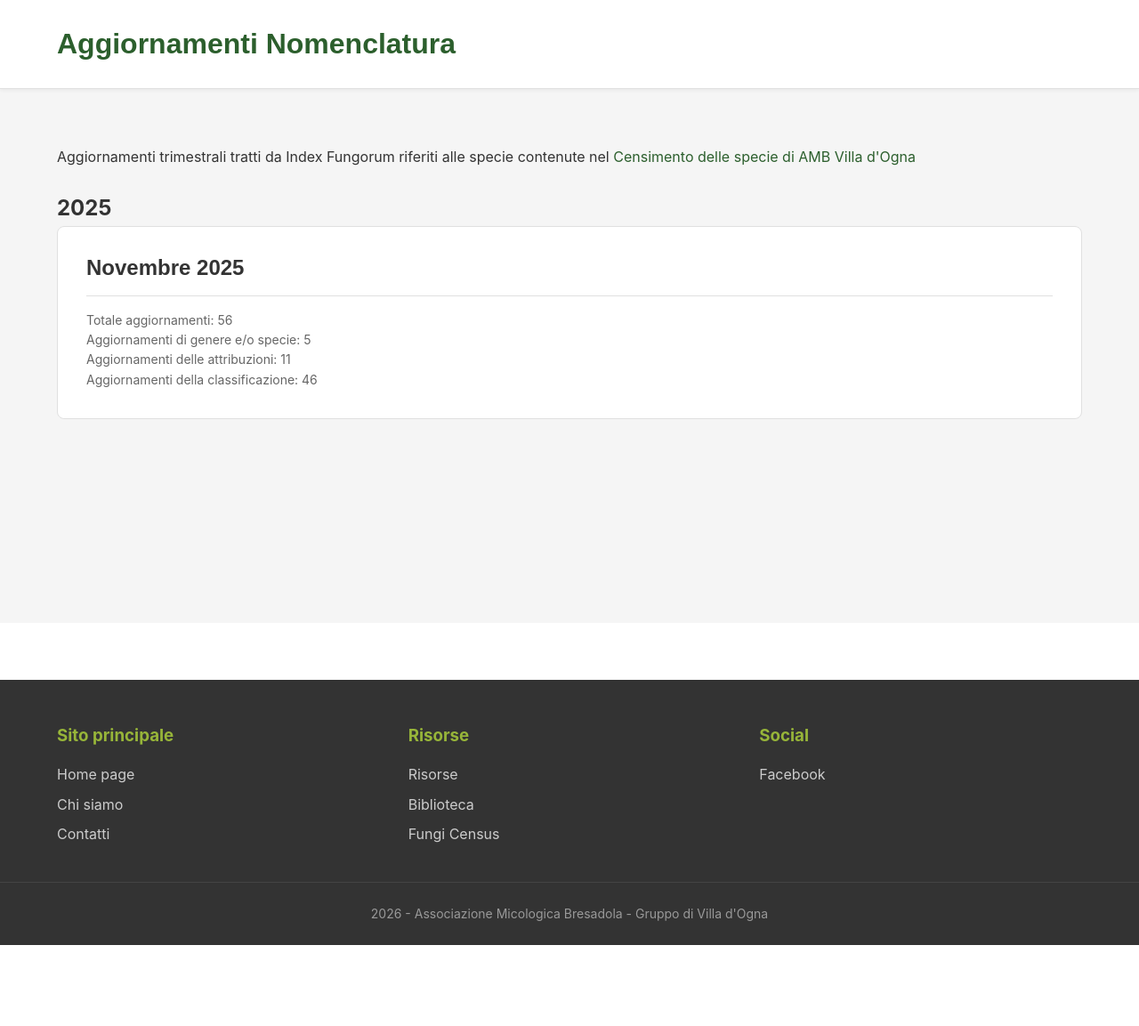
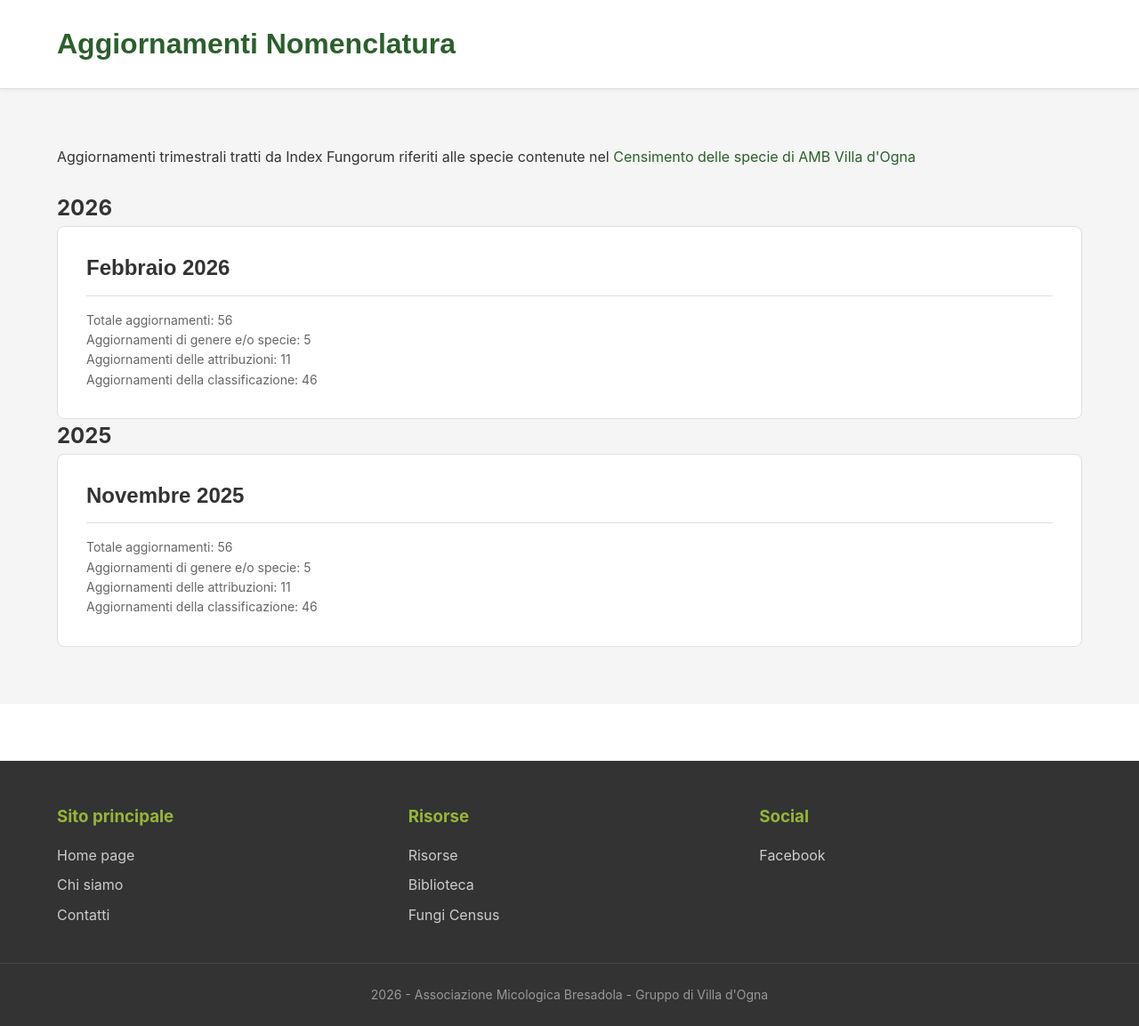
Before and after one commit to ambvilladogna/Aggiornamenti-Index-Fungorum, a Jekyll site: the page built from index.html, in a window 1280 px wide and 1153 px high. Shown: the whole window at 89% size. Built offline with Jekyll 4.4.1, drawn with Linux system fonts in a browser that asks for light colours.

Commit message:
new test report

```diff
--- /dev/null
+++ b/_reports/2026-02-sample.html
@@ -0,0 +1,169 @@
+---
+layout: report
+title: "Report Aggiornamenti Index Fungorum - 11/2025"
+date: 2026-02-26
+month: "Febbraio"
+year: "2026"
+total_updates: 56
+genus_species_updates: 5
+attribution_updates: 11
+classification_updates: 46
+---
+
+<div id="top" class="page-header">
+  <h2 class="page-header__title">Report Aggiornamenti Index Fungorum - 02/2026</h2>
+  <p class="page-header__description"><strong>Generato il:</strong> 2026-02-26</p>
+</div>
+
+<div class="summary-box">
+  <h2 class="summary-box__title">Sommario</h2>
+  <ul class="summary-box__list">
+    <li class="summary-box__item"><strong>Totale aggiornamenti:</strong> 56</li>
+    <li class="summary-box__item"><strong>Aggiornamenti di genere e/o specie:</strong> 5</li>
+    <li class="summary-box__item"><strong>Aggiornamenti delle attribuzioni:</strong> 11</li>
+    <li class="summary-box__item"><strong>Aggiornamenti della classificazione:</strong> 46</li>
+  </ul>
+
+  <p>
+    La modifica più frequente riguarda l'abbreviazione standardizzata dell'autore Zawadzki in "Zaw." per cinque
+    specie
+    del genere Cortinarius, un cambiamento puramente formale nella nomenclatura delle attribuzioni.
+  </p>
+  <p>
+    Sul piano tassonomico emergono riorganizzazioni sostanziali: il genere Hygrocybe subisce una profonda revisione
+    con la redistribuzione di numerose specie tra tre famiglie distinte (Hygrocybaceae, Cuphophyllaceae e
+    l'originaria
+    Hygrophoraceae), riflettendo l'evoluzione delle conoscenze filogenetiche. Parallelamente, tutte le specie del
+    genere Melanoleuca presenti nel database acquisiscono finalmente un'assegnazione familiare formale
+    (Melanoleucaceae), colmando una lacuna classificativa. Altre riclassificazioni familiari interessano i generi
+    Volvariella (da Pluteaceae a Volvariellaceae), Lepista (Paralepistaceae) e Cantharellula (Cantharellulaceae).
+  </p>
+  <p>
+    Si registrano inoltre alcune ricombinazioni nomenclaturali, tra cui il trasferimento di Mycena acicula al nuovo
+    genere Pruinomycena e di Mycena pearsoniana a Prunulus pearsonianus, entrambe proposte nel 2025 da Yang et al.
+  </p>
+  <p>
+    Tra le specie interessate dagli aggiornamenti, quelle documentate nel <a
+      href="https://ambvilladogna.github.io/fungi-census/" target="_blank">Censimento delle specie di AMB Villa
+      d'Ogna</a>
+    includono Hygrocybe spp.,
+    Melanoleuca spp., Volvariella spp., Lepista inversa, Cantharellula umbonata, Mycena acicula, Mycena pearsoniana
+    e
+    Xeromphalina campanella.
+  </p>
+</div>
+
+<nav class="toc">
+  <h2 class="toc__title">Indice</h2>
+  <ul class="toc__list">
+    <li><a class="toc__list" href="#section-accepted-name">Aggiornamenti di genere e/o specie (5)</a></li>
+    <li><a class="toc__list" href="#section-authority-year">Aggiornamenti delle attribuzioni (11)</a></li>
+    <li><a class="toc__list" href="#section-lineage">Aggiornamenti della classificazione (46)</a></li>
+    <li><a class="toc__list" href="#section-all">Elenco completo degli aggiornamenti in ordine alfabetico (56)</a>
+    </li>
+  </ul>
+</nav>
+
+<!-- Content Section -->
+<section class="content-section">
+
+  <h2 id="section-accepted-name" class="content-section__title">Aggiornamenti di genere e/o specie</h2>
+
+  <article class="update-entry">
+    <h3 class="update-entry__title"><a href="http://www.indexfungorum.org/names/NamesRecord.asp?RecordID=452096"
+        target="_blank"><i>Hygrophorus</i> <i>calophyllus</i></a></h3>
+    <div class="update-entry__content">
+      <div class="value-comparison">
+        <span class="value-comparison__label"><strong>In precedenza:</strong></span>
+        <div class="value-comparison__old">
+          <p><i>Hygrophorus</i> <i>calophyllus</i> P. Karst. 1876</p>
+        </div>
+        <span class="value-comparison__label"><strong>Ora:</strong></span>
+        <div class="value-comparison__new">
+          <p><i>Hygrophorus</i> <i>calophyllus</i> P. Karst. 1876 sinonimo di <i>Hygrophorus</i>
+            <i><u><b>camarophyllus</b></u></i> <u><b>(Alb. & Schwein.) Dumée, Grandjean & Maire</b></u>
+            <u><b>1912</b></u>
+          </p>
+        </div>
+      </div>
+    </div>
+  </article>
+
+  <article class="update-entry">
+    <h3 class="update-entry__title"><a href="http://www.indexfungorum.org/names/NamesRecord.asp?RecordID=572628"
+        target="_blank"><i>Mycena</i> <i>acicula</i></a></h3>
+    <div class="update-entry__content">
+      <span class="value-comparison__label"><strong>In precedenza:</strong></span>
+      <div class="value-comparison__old">
+        <p><i>Mycena</i> <i>acicula</i> (Schaeff.) P. Kumm. 1871</p>
+        <p class="value-comparison__lineage">regno: Fungi > pylum: Basidiomycota > classe: Agaricomycetes > ordine:
+          Agaricales >
+          famiglia:
+          Mycenaceae</p>
+      </div>
+      <span class="value-comparison__label"><strong>Ora:</strong></span>
+      <div class="value-comparison__new">
+        <p><i>Mycena</i> <i>acicula</i> (Schaeff.) P. Kumm. 1871 sinonimo di <i><u><b>Pruinomycena</b></u></i>
+          <i>acicula</i> <u><b>(Schaeff.) Kun L. Yang, Jia Y. Lin & Zhu L. Yang</b></u> <u><b>2025</b></u>
+        </p>
+        <p class="value-comparison__lineage">regno: Fungi > pylum: Basidiomycota > classe: Agaricomycetes > ordine:
+          Agaricales >
+          <del>famiglia: Mycenaceae</del>
+        </p>
+      </div>
+    </div>
+  </article>
+
+  <article class="update-entry">
+    <h3 class="update-entry__title"><a href="http://www.indexfungorum.org/names/NamesRecord.asp?RecordID=572610"
+        target="_blank"><i>Mycena</i> <i>pearsoniana</i></a></h3>
+    <div class="update-entry__content">
+      <span class="value-comparison__label"><strong>In precedenza:</strong></span>
+      <div class="value-comparison__old">
+        <p><i>Mycena</i> <i>pearsoniana</i> Dennis ex Singer 1959</p>
+      </div>
+      <span class="value-comparison__label"><strong>Ora:</strong></span>
+      <div class="value-comparison__new">
+        <p><i>Mycena</i> <i>pearsoniana</i> Dennis ex Singer 1959 sinonimo di <i><u><b>Prunulus</b></u></i>
+          <i><u><b>pearsonianus</b></u></i> <u><b>(Dennis ex Singer) Kun L. Yang, Jia Y. Lin & Zhu L. Yang</b></u>
+          <u><b>2025</b></u>
+        </p>
+      </div>
+    </div>
+  </article>
+
+  <article class="update-entry">
+    <h3 class="update-entry__title"><a href="http://www.indexfungorum.org/names/NamesRecord.asp?RecordID=283087"
+        target="_blank"><i>Peziza</i> <i>cerea</i></a></h3>
+    <div class="update-entry__content">
+      <span class="value-comparison__label"><strong>In precedenza:</strong></span>
+      <div class="value-comparison__old">
+        <p><i>Peziza</i> <i>cerea</i> Bull. 1781</p>
+      </div>
+      <span class="value-comparison__label"><strong>Ora:</strong></span>
+      <div class="value-comparison__new">
+        <p><i>Peziza</i> <i>cerea</i> <u><b>Sowerby</b></u> <u><b>1796</b></u> sinonimo di
+          <i><u><b>Galactinia</b></u></i> <i>cerea</i> <u><b>(Sowerby) Le Gal</b></u> <u><b>1962</b></u>
+        </p>
+      </div>
+    </div>
+  </article>
+
+  <article class="update-entry">
+    <h3 class="update-entry__title"><a href="http://www.indexfungorum.org/names/NamesRecord.asp?RecordID=169566"
+        target="_blank"><i>Ustilago</i> <i>maydis</i></a></h3>
+    <div class="update-entry__content">
+      <span class="value-comparison__label"><strong>In precedenza:</strong></span>
+      <div class="value-comparison__old">
+        <p><i>Ustilago</i> <i>maydis</i> (DC.) Corda 1842 sinonimo di <i>Mycosarcoma</i> <i>maydis</i> (DC.) Bref.
+          1912
+        </p>
+      </div>
+      <span class="value-comparison__label"><strong>Ora:</strong></span>
+      <div class="value-comparison__new">
+        <p><i>Ustilago</i> <i>maydis</i> (DC.) Corda 1842</p>
+      </div>
+    </div>
+  </article>
+
+</section>
--- a/shared/css/reset.css
+++ b/shared/css/reset.css
@@ -12,11 +12,9 @@
     background-color: var(--color-bg);
 }
 
-/*
 main {
     padding-top: var(--header-height);
 }
-*/
 
 a {
     color: var(--color-primary);
```
Also changed, not shown: 2 other files.
